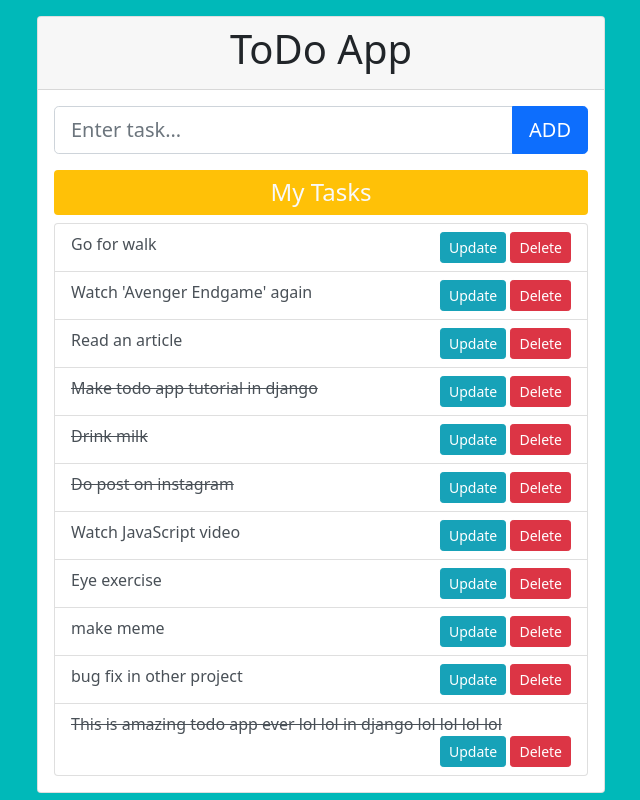
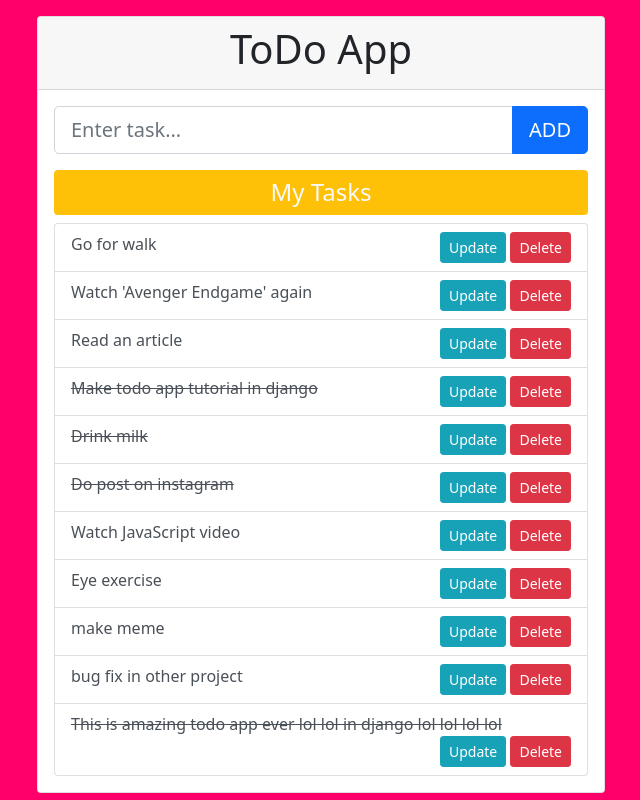
Before and after one commit to SoniArpit/django-todo-app, a Django app: page / in a window 1280 px wide. Shown: the whole page, without its empty margins (319-959 px from the left). Run offline with Django 3.2, Linux system fonts and the light colour scheme; data comes from the database, SQL or seed files in the repository; some libraries are stand-ins or nearby versions.

Commit message:
Some change

```diff
--- a/static/css/style.css
+++ b/static/css/style.css
@@ -1,5 +1,5 @@
 body{
-    background-color: #00b9b9;
+    background-color: #ff006a;
 }
 
 .container{
```
